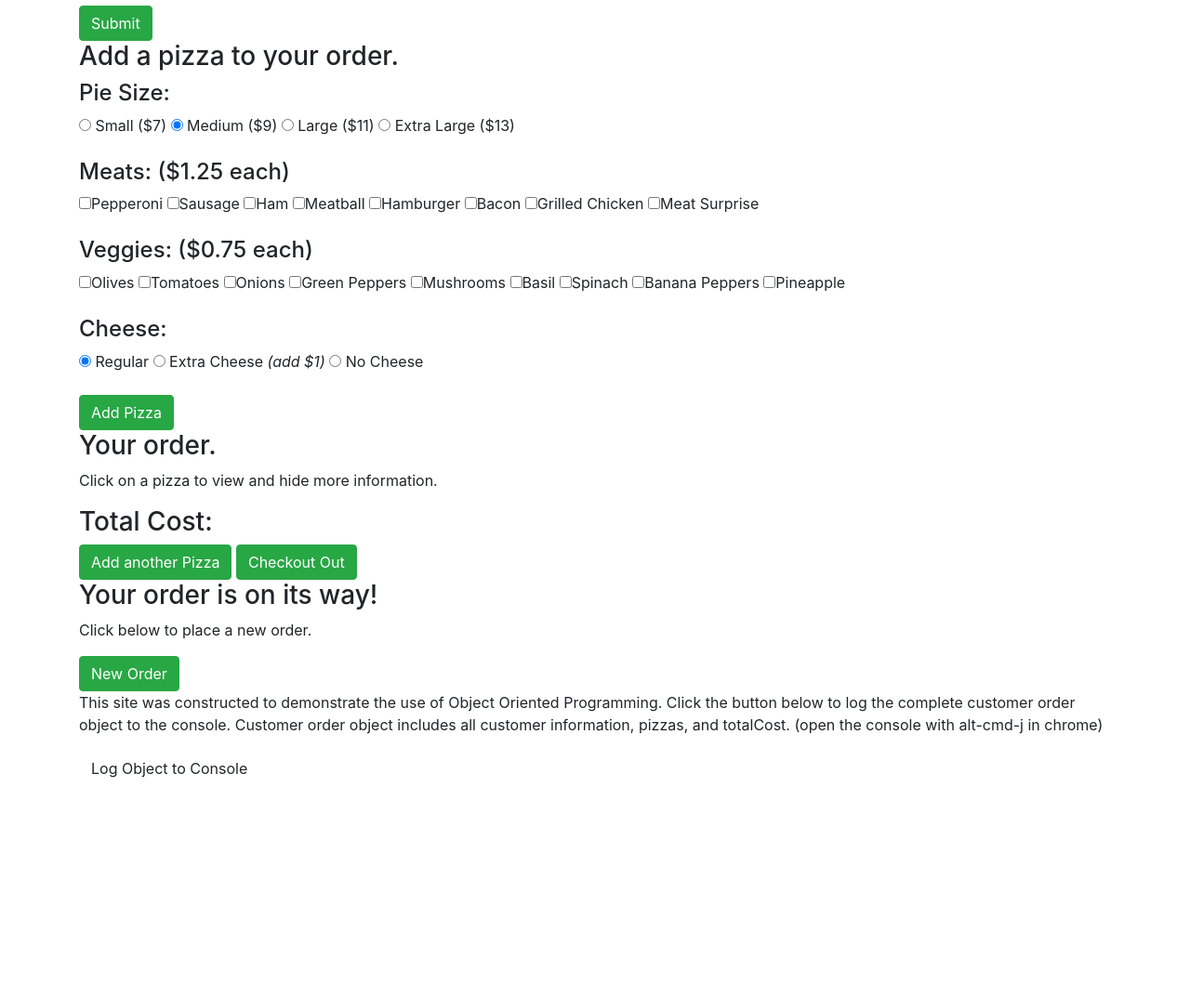
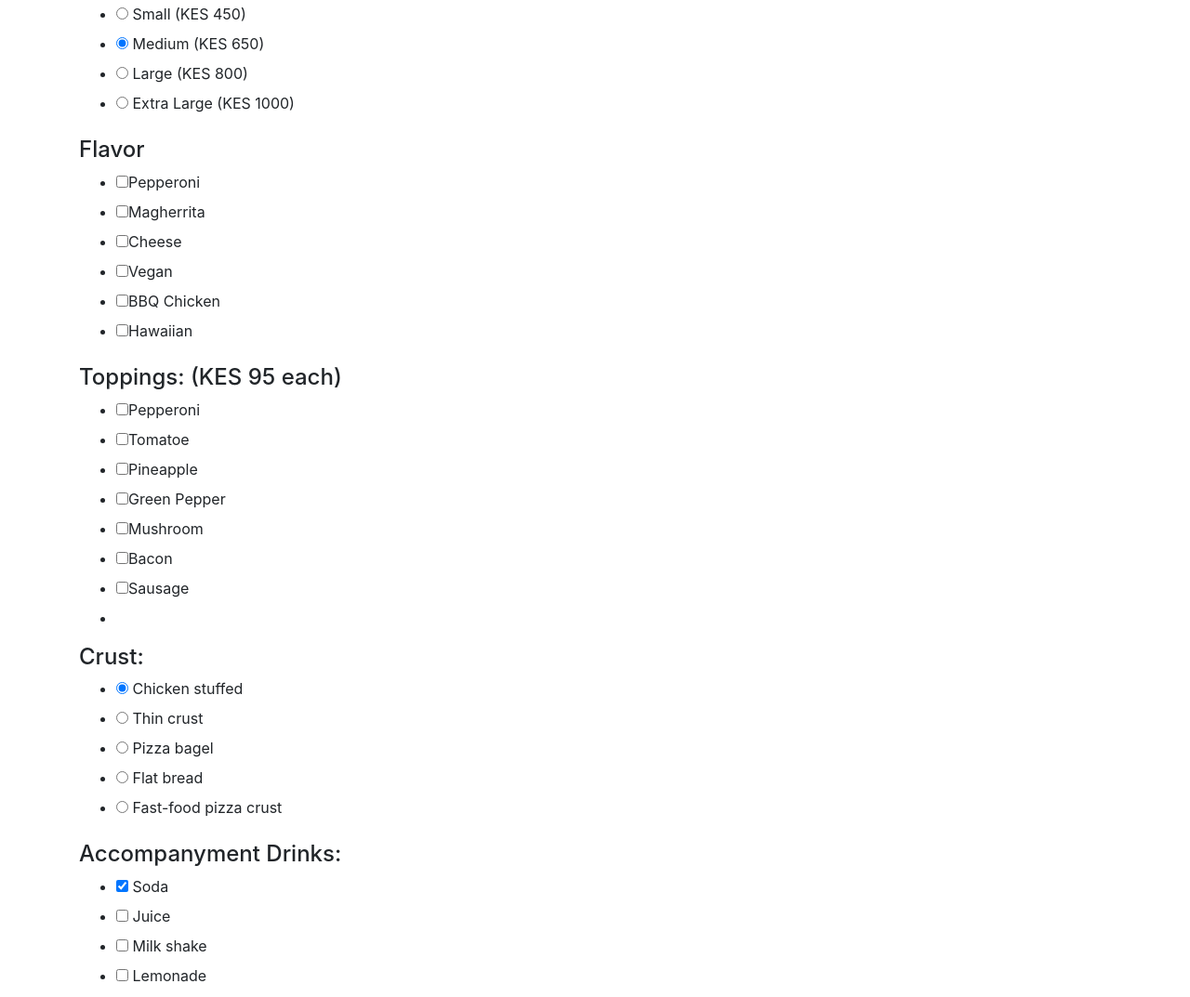
Before and after one commit to OscarGichana/piecezza, a plain HTML site: page contact-us.html in a window 1280 px wide. Shown: the part 738-1811 px from the top of the page at 93% size. Before the commit the page ends 1584 px from the top, so only its background shows below. Drawn offline with nearby package versions, Linux system fonts and the light colour scheme.

Commit message:
add drinks and crust segment of the form.

```diff
--- a/contact-us.html
+++ b/contact-us.html
@@ -1,3 +1,4 @@
+
 <!DOCTYPE html>
 <html lang="en">
 <head>
@@ -13,25 +14,21 @@
   <div class="container">
     <div class="jumbotron">
       <h1>PIECEZZA BITE</h1>
-      <p>Get yourself a piece of pizza. Lets <em>PIECEZZA</em></p>
+      <p>Grab your bite of a piece of pizza. Lets <em>PIECEZZA</em></p>
     </div>
-    <a button href="index.html">Home-Page</a>
+    <a button href="index.html">Return to Homepage</a>
 
-      <div class="launch-order">
-        <h3>Order Now!</h3>
-        <p>We're ready to take your order and deliver at no extra cost. Just click the button below to begin</p>
-        <button type="button" class="btn btn-success">Begin Order</button>
-      </div>
-      <div class="order-information-input initially-hidden">
+
+      <div class="order-information-input">
         <h3>Enter your information.</h3>
         <form>
           <div class="form-group">
             <label for="customer-name">Name: </label>
-            <input id="customer-name" type="text" placeholder="John Doe">
+            <input id="customer-name" type="text" placeholder="Oscar Gichana">
           </div>
           <div class="form-group">
             <label for="customer-street">Address: </label>
-            <input id="customer-street" type="text" placeholder="123 Main Street">
+            <input id="customer-street" type="text" placeholder="63 Ngong Road">
           </div>
           <div class="form-group">
             <label for="customer-city">City: </label>
@@ -52,80 +49,100 @@
           <button type="submit" class="btn btn-success">Submit</button>
         </form>
       </div>
-
       <div class="order-pizza-input initially-hidden">
         <h3>Add a pizza to your order.</h3>
         <form>
           <div class="size form-group">
             <h4>Pie Size:</h4>
-          <label class="checkbox-inline"><input type="radio" name="pie-size" value="small"> Small ($7)</label>
-          <label class="checkbox-inline"><input type="radio" name="pie-size" value="medium" checked> Medium ($9)</label>
-          <label class="checkbox-inline"><input type="radio" name="pie-size" value="large"> Large ($11)</label>
-          <label class="checkbox-inline"><input type="radio" name="pie-size" value="extra large"> Extra Large ($13)</label>
+            <ul>
+              <li><label class="checkbox-inline"><input type="radio" name="pie-size" value="small"> Small (KES 450)</label></li>
+              <li><label class="checkbox-inline"><input type="radio" name="pie-size" value="medium" checked> Medium (KES 650)</label></li>
+              <li><label class="checkbox-inline"><input type="radio" name="pie-size" value="large"> Large (KES 800)</label></li>
+              <li><label class="checkbox-inline"><input type="radio" name="pie-size" value="extra large"> Extra Large (KES 1000)</label></li>
+            </ul>
           </div>
           <div class="meat-toppings  form-group">
-          <h4>Meats: ($1.25 each) </h4>
-          <label class="checkbox-inline">
-            <input type="checkbox" name="meat-toppings" value="Pepperoni">Pepperoni
+            <h4>Flavor</h4>
+            <ul>
+              <li><label>
+                <input type="checkbox" name="flavor" value="Pepperoni">Pepperoni
+              </label></li>
+
+              <li><label>
+                <input type="checkbox" name="flavor" value="Magherrita">Magherrita
+              </label></li>
+              <li><label>
+                <input type="checkbox" name="flavor" value="Cheese">Cheese
+              </label></li>
+              <li><label>
+                <input type="checkbox" name="flavor" value="vegan">Vegan
+              </label></li>
+              <li><label>
+                <input type="checkbox" name="flavor" value="BBQ Chicken ">BBQ Chicken
+              </label></li>
+              <li><label>
+                <input type="checkbox" name="flavor" value="Hawaiian">Hawaiian
+              </label></li>
+
+            </ul>
+          </div>
+          <div class="toppings  form-group">
+            <h4>Toppings: (KES 95 each) </h4>
+            <ul>
+              <li><label class="checkbox-inline">
+                <input type="checkbox" name="toppings" value="Pepperoni">Pepperoni
+              </label></li>
+              <li><label class="checkbox-inline">
+                <input type="checkbox" name="toppings" value="Tomatoe">Tomatoe
+              </label></li>
+              <li><label class="checkbox-inline">
+                <input type="checkbox" name="toppings" value="Pineapple">Pineapple
+              </label></li>
+              <li><label class="checkbox-inline">
+                <input type="checkbox" name="toppings" value="Green Pepper">Green Pepper
               </label>
-          <label class="checkbox-inline">
-            <input type="checkbox" name="meat-toppings" value="Sausage">Sausage
-          </label>
-          <label class="checkbox-inline">
-            <input type="checkbox" name="meat-toppings" value="Ham">Ham
-          </label>
-          <label class="checkbox-inline">
-            <input type="checkbox" name="meat-toppings" value="Meatball">Meatball
-          </label>
-          <label class="checkbox-inline">
-            <input type="checkbox" name="meat-toppings" value="Hamburger">Hamburger
-          </label>
-          <label class="checkbox-inline">
-            <input type="checkbox" name="meat-toppings" value="Bacon">Bacon
-          </label>
-          <label class="checkbox-inline">
-            <input type="checkbox" name="meat-toppings" value="Grilled Chicken">Grilled Chicken
-          </label>
-          <label class="checkbox-inline">
-            <input type="checkbox" name="meat-toppings" value="Meat Surprise">Meat Surprise
-          </label>
+              <li><label class="checkbox-inline">
+                <input type="checkbox" name="toppings" value="Mushroom">Mushroom
+              </label></li>
+              <li><label class="checkbox-inline">
+                <input type="checkbox" name="toppings" value="Bacon">Bacon
+              </label></li>
+              <li><label class="checkbox-inline">
+                <input type="checkbox" name="toppings" value="Sausage">Sausage
+              </label></li>
+              <li><label class="checkbox-inline">
+            </ul>
           </div>
 
-        <div class="veg-toppings  form-group">
-          <h4>Veggies: ($0.75 each) </h4>
-          <label class="checkbox-inline">
-            <input type="checkbox" name="veg-toppings" value="Olives">Olives
-          </label>
-          <label class="checkbox-inline">
-            <input type="checkbox" name="veg-toppings" value="Tomatoes">Tomatoes
-          </label>
-          <label class="checkbox-inline">
-            <input type="checkbox" name="veg-toppings" value="Onions">Onions
-          </label>
-          <label class="checkbox-inline">
-            <input type="checkbox" name="veg-toppings" value="Green Peppers">Green Peppers
-          </label>
-          <label class="checkbox-inline">
-            <input type="checkbox" name="veg-toppings" value="Mushrooms">Mushrooms
-          </label>
-          <label class="checkbox-inline">
-            <input type="checkbox" name="veg-toppings" value="Basil">Basil
-          </label>
-          <label class="checkbox-inline">
-            <input type="checkbox" name="veg-toppings" value="Spinach">Spinach
-          </label>
-          <label class="checkbox-inline">
-            <input type="checkbox" name="veg-toppings" value="Banana Peppers">Banana Peppers
-          </label>
-          <label class="checkbox-inline">
-            <input type="checkbox" name="veg-toppings" value="Pineapple">Pineapple
-          </label>
+          <div class="crust  form-group">
+            <h4>Crust:</h4>
+            <ul>
+              <li><label class="checkbox"><input type="radio" name="crust" value="Cheese stuffed" checked>  Chicken stuffed</label></li>
+              <li><label class="checkbox"><input type="radio" name="crust" value="Thin crust">  Thin crust </label></li>
+              <li><label class="checkbox"><input type="radio" name="crust" value="Pizza bagel"> Pizza bagel</label></li>
+              <li><label class="checkbox"><input type="radio" name="crust" value="Flat bread"> Flat bread</label></li>
+              <li><label class="checkbox"><input type="radio" name="crust" value="Fast-food pizza crust"> Fast-food pizza crust</label></li>
+
+            </ul>
           </div>
+          <div class="drink  form-group">
+            <h4>Accompanyment Drinks:</h4>
+            <ul>
+              <li><label class="checkbox"><input type="checkbox" name="drink" value="Soda" checked> Soda </label></li>
+              <li><label class="checkbox"><input type="checkbox" name="drink" value="Juice"> Juice </label></li>
+              <li><label class="checkbox"><input type="checkbox" name="drink" value="Milk shake"> Milk shake</label></li>
+              <li><label class="checkbox"><input type="checkbox" name="drink" value="Lemonade"> Lemonade</label></li>
+
+            </ul>
+          </div>
+
           <div class="cheese  form-group">
             <h4>Cheese:</h4>
-          <label class="checkbox"><input type="radio" name="cheese-options" value="regular" checked>  Regular</label>
-          <label class="checkbox"><input type="radio" name="cheese-options" value="extra">  Extra Cheese <em>(add $1)</em></label>
-          <label class="checkbox"><input type="radio" name="cheese-options" value="none">  No Cheese</label>
+            <ul>
+              <li><label class="checkbox"><input type="radio" name="cheese-options" value="regular" checked>  Regular</label></li>
+              <li><label class="checkbox"><input type="radio" name="cheese-options" value="extra">  Extra Cheese <em>(add KES 50)</em></label></li>
+              <li><label class="checkbox"><input type="radio" name="cheese-options" value="none">  No Cheese</label></li>
+            </ul>
           </div>
           <button type="submit" class="btn btn-success">Add Pizza</button>
         </form>
@@ -145,8 +162,7 @@
         <p>This site was constructed to demonstrate the use of Object Oriented Programming. Click the button below to log the complete customer order object to the console. Customer order object includes all customer information, pizzas, and totalCost. (open the console with alt-cmd-j in chrome)</p>
         <buton class="btn btn-default" id="console-log">Log Object to Console</buton>
       </div>
-
     </div>
-
+  </div>
   </body>
 </html>
```
Lines whose indentation alone changed are shown as unchanged.
